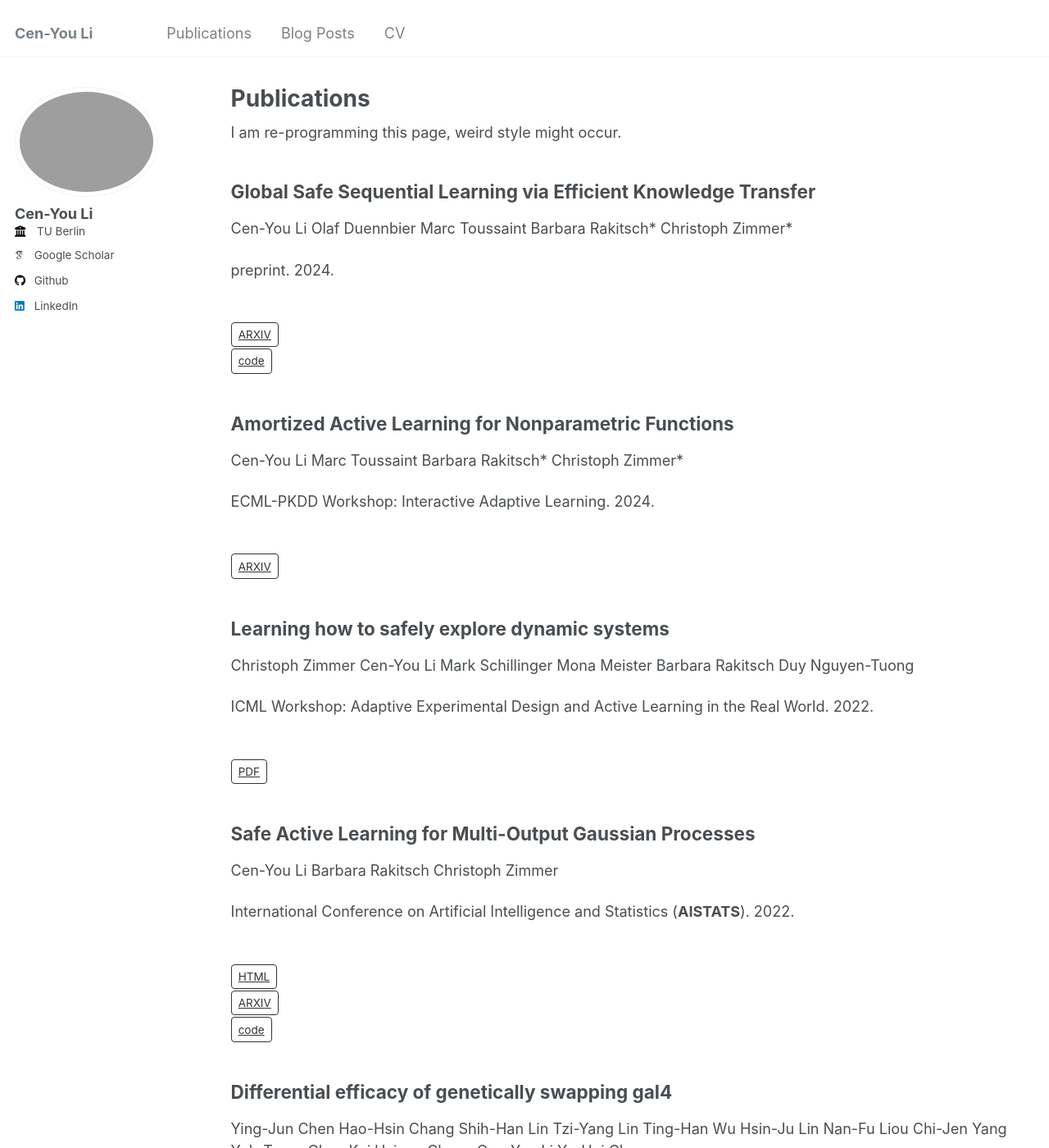
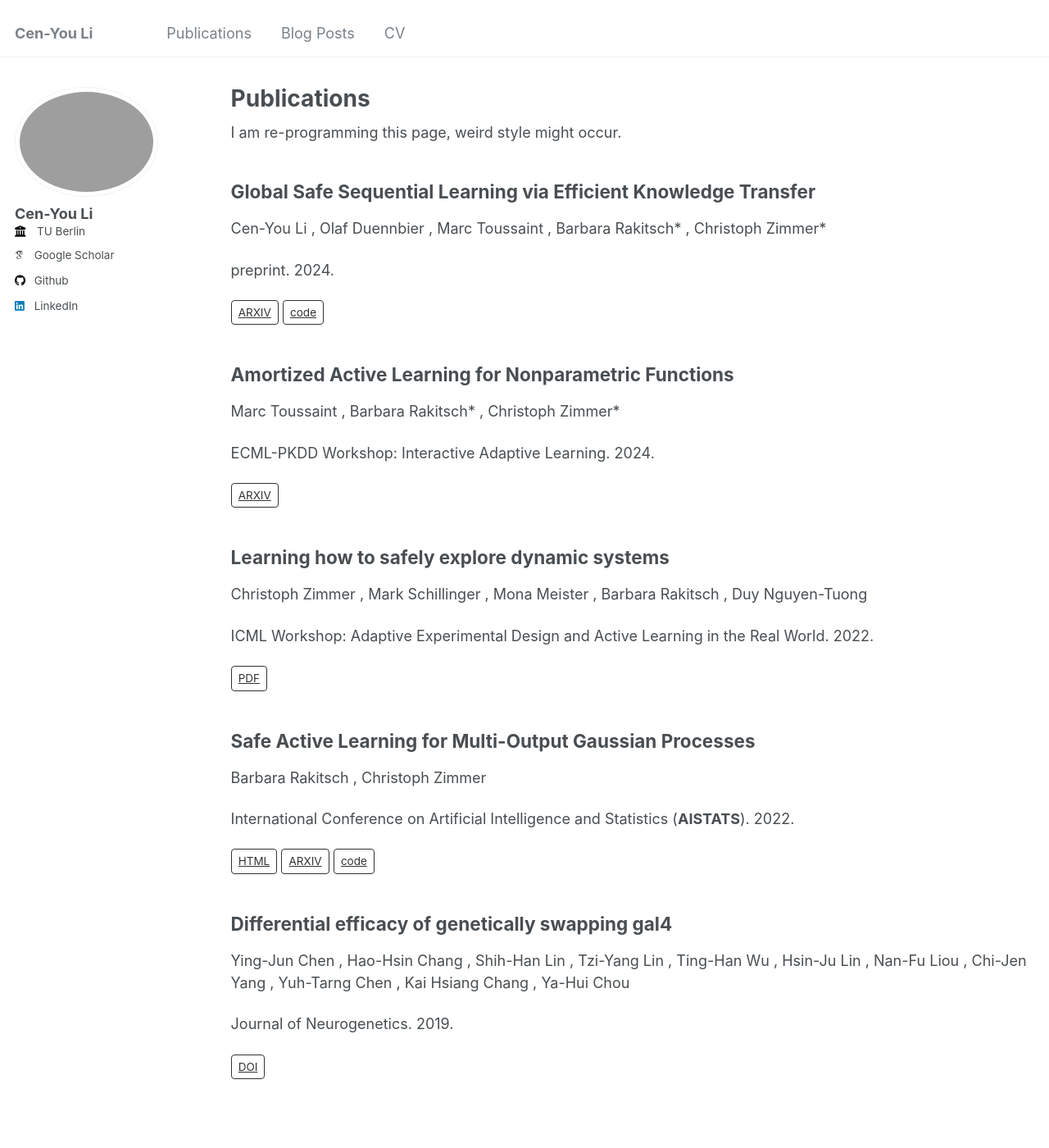
Before and after one commit to cenyou/cenyou.github.io, a Jekyll site: the page built from _pages/publications.html, in a window 1280 px wide and 1400 px high. Shown: the whole window at 82% size. Built offline with Jekyll 4.4.1, drawn with Linux system fonts in a browser that asks for light colours; some web fonts are replaced; some of the changed text lies outside the part shown.

Commit message:
try separating authors, highlight myself

```diff
--- a/_pages/publications.html
+++ b/_pages/publications.html
@@ -23,7 +23,9 @@ I am re-programming this page, weird style might occur.
       </h2>
       <p>
         {% for author in post.author %}
-          {{author}}
+          {% if author == "__self__" %}<strong>{{page.author}}</strong>{% else %}{{author}}
+          {% if forloop.last %}{% else %},{% endif %}
+          {% endif %}
         {% endfor %}
       </p>
       <p>
@@ -34,21 +36,11 @@ I am re-programming this page, weird style might occur.
       {% endif %}
       </p>
       <p>
-        {% if post.html %}
-        <br/><a href="{{ post.html }}" class="btn btn--inverse-thin">HTML</a>
-        {% endif post.pdf %}
-        {% if post.doi %}
-        <br/><a href="{{ post.doi }}" class="btn btn--inverse-thin">DOI</a>
-        {% endif post.pdf %}
-        {% if post.arxiv %}
-        <br/><a href="{{ post.arxiv }}" class="btn btn--inverse-thin">ARXIV</a>
-        {% endif post.pdf %}
-        {% if post.pdf %}
-        <br/><a href="{{ post.pdf }}" class="btn btn--inverse-thin">PDF</a>
-        {% endif %}
-        {% if post.code %}
-        <br/><a href="{{ post.code }}" class="btn btn--inverse-thin">code</a>
-        {% endif %}
+      {% if post.html %}<a href="{{ post.html }}" class="btn btn--inverse-thin">HTML</a>{% endif %}
+      {% if post.doi %}<a href="{{ post.doi }}" class="btn btn--inverse-thin">DOI</a>{% endif %}
+      {% if post.arxiv %}<a href="{{ post.arxiv }}" class="btn btn--inverse-thin">ARXIV</a>{% endif %}
+      {% if post.pdf %}<a href="{{ post.pdf }}" class="btn btn--inverse-thin">PDF</a>{% endif %}
+      {% if post.code %}<a href="{{ post.code }}" class="btn btn--inverse-thin">code</a>{% endif %}
       </p>
     </article>
   </div>
--- a/_publications/2019.md
+++ b/_publications/2019.md
@@ -1,6 +1,6 @@
 ---
 title: "Differential efficacy of genetically swapping gal4"
-author: ["Ying-Jun Chen", "Hao-Hsin Chang", "Shih-Han Lin", "Tzi-Yang Lin", "Ting-Han Wu", "Hsin-Ju Lin", "Nan-Fu Liou", "Chi-Jen Yang", "Yuh-Tarng Chen", "Kai Hsiang Chang", "Cen-You Li", "Ya-Hui Chou"]
+author: ["Ying-Jun Chen", "Hao-Hsin Chang", "Shih-Han Lin", "Tzi-Yang Lin", "Ting-Han Wu", "Hsin-Ju Lin", "Nan-Fu Liou", "Chi-Jen Yang", "Yuh-Tarng Chen", "Kai Hsiang Chang", "__self__", "Ya-Hui Chou"]
 category: manuscripts
 permalink: /publication/2019
 date: 2019-04-02
--- a/_publications/2022a.md
+++ b/_publications/2022a.md
@@ -1,6 +1,6 @@
 ---
 title: "Safe Active Learning for Multi-Output Gaussian Processes"
-author: ["Cen-You Li", "Barbara Rakitsch", "Christoph Zimmer"]
+author: ["__self__", "Barbara Rakitsch", "Christoph Zimmer"]
 category: conferences
 permalink: /publication/2022a
 date: 2022-03-28
--- a/_publications/2022b.md
+++ b/_publications/2022b.md
@@ -1,6 +1,6 @@
 ---
 title: "Learning how to safely explore dynamic systems"
-author: ["Christoph Zimmer", "Cen-You Li", "Mark Schillinger", "Mona Meister", "Barbara Rakitsch", "Duy Nguyen-Tuong"]
+author: ["Christoph Zimmer", "__self__", "Mark Schillinger", "Mona Meister", "Barbara Rakitsch", "Duy Nguyen-Tuong"]
 category: conferences
 permalink: /publication/2022b
 date: 2022-07-22
--- a/_publications/2024a.md
+++ b/_publications/2024a.md
@@ -1,6 +1,6 @@
 ---
 title: "Amortized Active Learning for Nonparametric Functions"
-author: ["Cen-You Li", "Marc Toussaint", "Barbara Rakitsch*", "Christoph Zimmer*"]
+author: ["__self__", "Marc Toussaint", "Barbara Rakitsch*", "Christoph Zimmer*"]
 category: conferences
 permalink: /publication/2024a
 date: 2024-09-09
```
